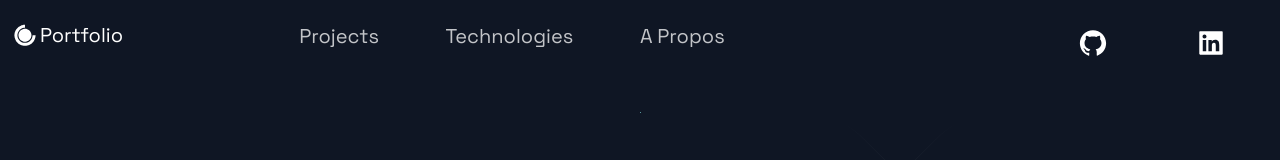
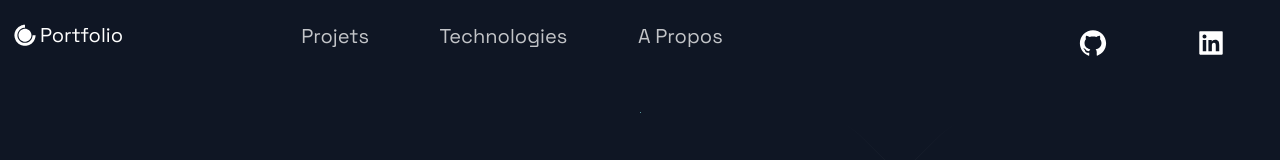
Before and after one commit to Badara-Seydi/Portfolio, a Next.js app: page / in a window 1280 px wide. Shown: the top 160 px of the page. Built offline with nearby package versions, Linux system fonts and the light colour scheme.

Commit message:
changement titre NavLink

```diff
--- a/src/components/Header/Header.js
+++ b/src/components/Header/Header.js
@@ -18,7 +18,7 @@ const Header = () =>  (
     <Div2>
       <li>
         <Link href= "#projects">
-          <NavLink>Projects</NavLink>
+          <NavLink>Projets</NavLink>
         </Link>
       </li>
       <li>
```
